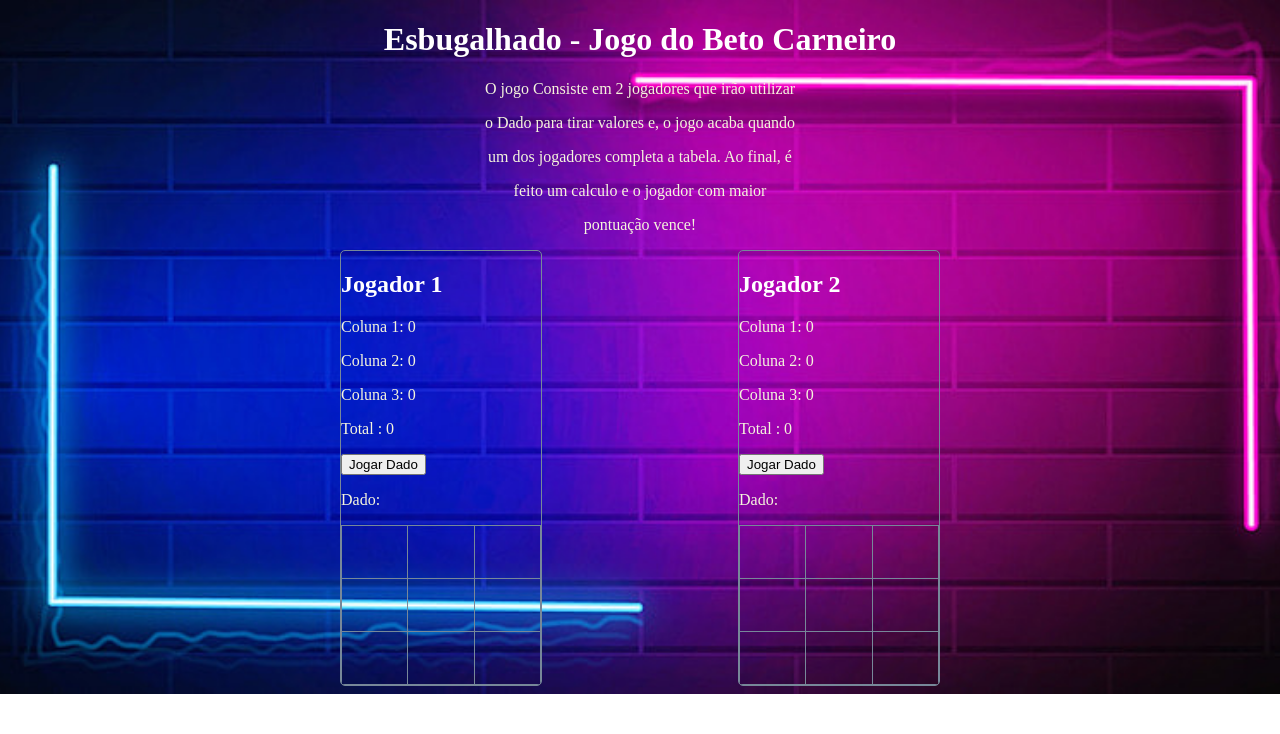
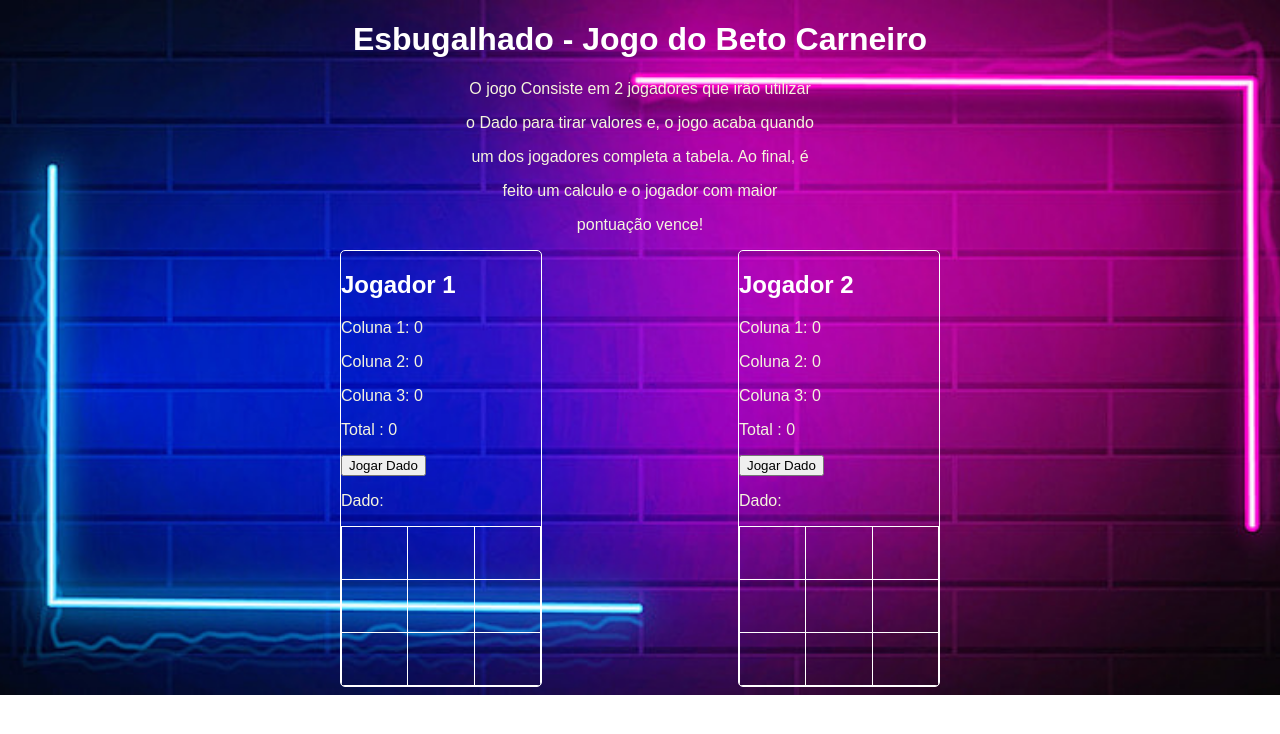
Before and after one commit to ufjf-dcc202/ufjf-dcc202-2023-3-a-trb-trabalho, a plain HTML site: page index.html in a window 1280 px wide. Drawn offline with Linux system fonts and the light colour scheme.

Commit message:
atualiza estilo do jogo

```diff
--- a/estilo.css
+++ b/estilo.css
@@ -17,9 +17,10 @@
             width: 200px;
             margin: 0;
             padding: 0;
-            border: 1px solid #778899;
+            border: 1px solid white;
             border-radius: 5px;
             overflow: hidden;
+            color: white;
         }
 
 
@@ -29,7 +30,7 @@
         }
 
         td {
-            border: 1px solid  #778899;
+            border: 1px solid  white;
             height: 50px;
             text-align: center;
             font-size: 20px;
@@ -43,13 +44,15 @@
 
         h1{
             color: white;
+            font-family: 'Saira Semi Condensed', sans-serif;
         }
         h2{
+            font-family: 'Saira Semi Condensed', sans-serif;
             color: white;
         }
         p{
             color: beige;
-            font-style: arial;
+            font-family: 'Silkscreen', sans-serif;
         }
 
         .mensagem {
```
